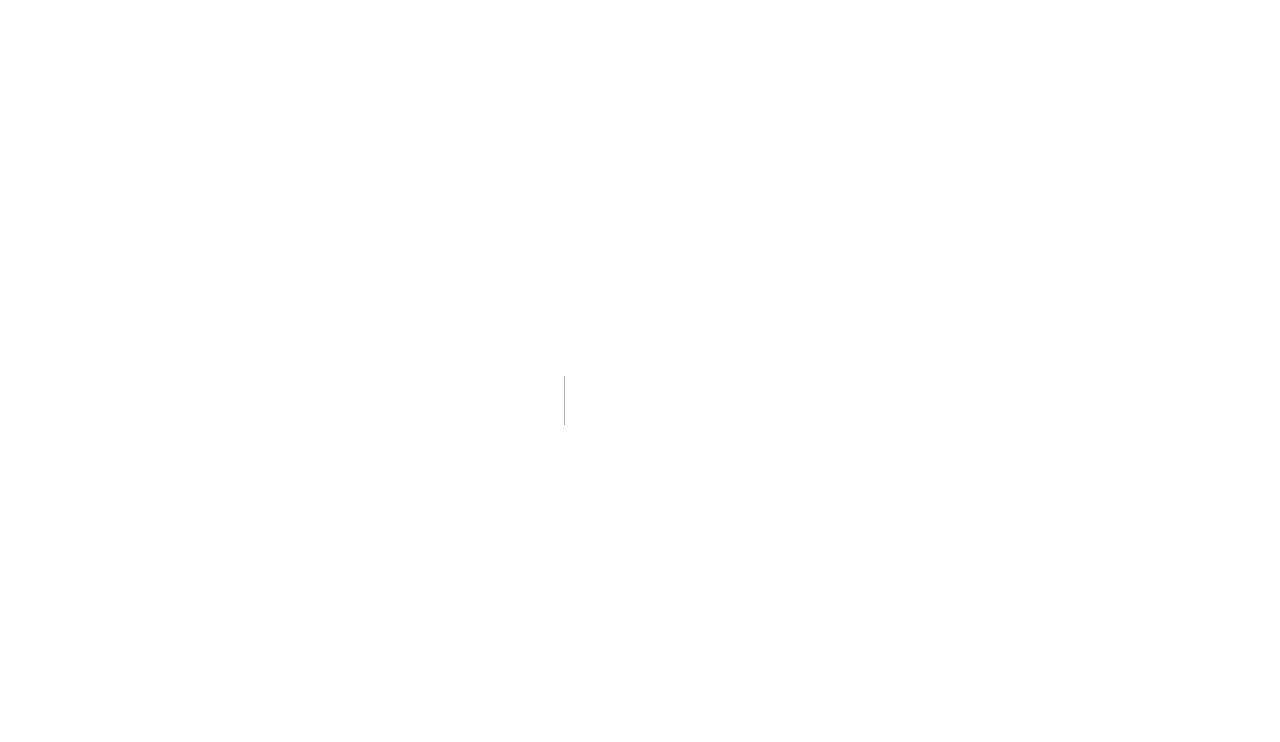
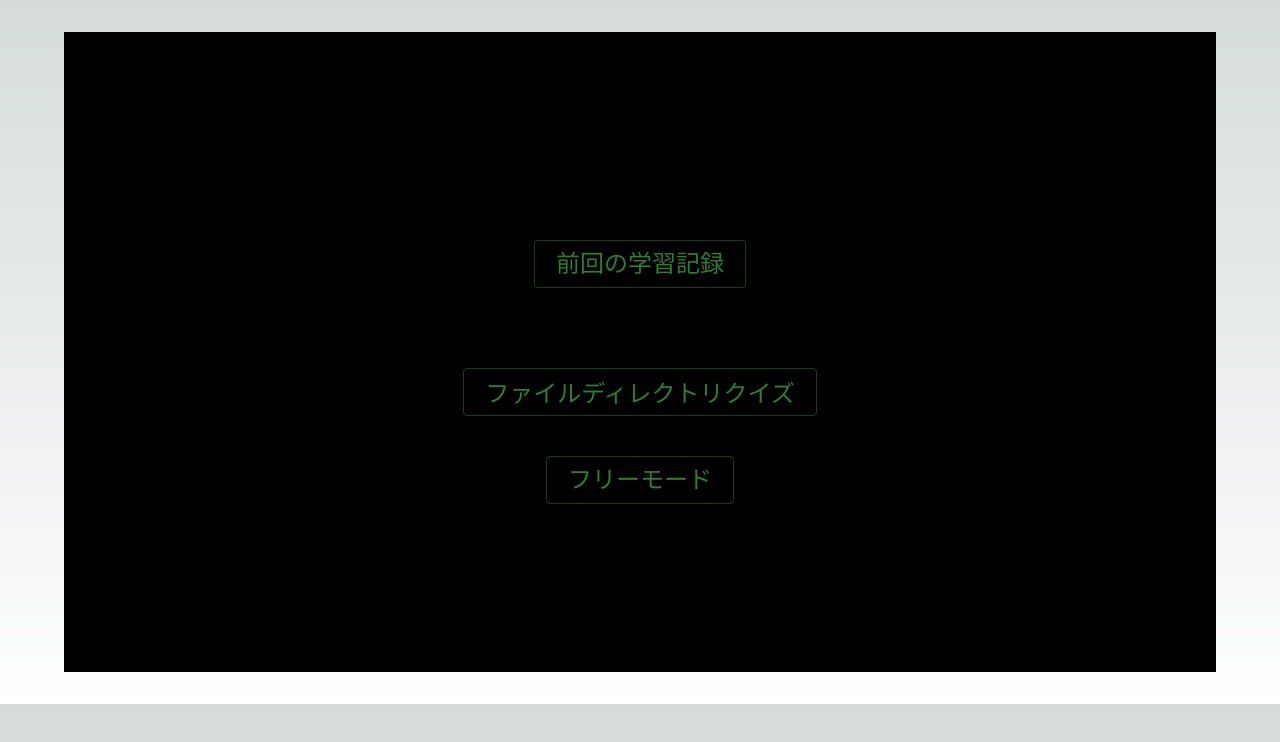
Before and after one commit to Hayato-Kossy/CLI-Command-Quiz-With-NextJS, a Next.js app in the folder cli-command-quiz/: page /myPage/1 in a window 1280 px wide. Before the commit this address had no page. Shown: the top 742 px of the page. Built offline with nearby package versions, Linux system fonts and the light colour scheme.

Commit message:
feat/adding MyPage

```diff
--- a/cli-command-quiz/componets/freeModeCLI.tsx
+++ b/cli-command-quiz/componets/freeModeCLI.tsx
@@ -33,7 +33,7 @@ function FreeModeCLI({ userName }: { userName: string}) {
         } else if (e.key === "ArrowDown") {
             cursorDownToGetHistories();
         }
-
+        else return
     }
 
     const appendEchoParagrah = () => {
--- /dev/null
+++ b/cli-command-quiz/componets/modes.tsx
@@ -0,0 +1,52 @@
+import React from "react";
+import { Box } from "@mui/system";
+import { Button } from "@mui/material";
+import { useRouter } from "next/router";
+import Container from '@mui/material/Container';
+import PrevStudyReport from "./prevStudyReport";
+const Modes = () => {
+  const router = useRouter()
+  const goToFreeMode = () => {
+    router.push(`/freeMode/${localStorage.getItem('userId')}`)
+  }
+    return (
+                <Box
+          height='80vh'
+          sx={{
+            my: 4,
+            display: 'flex',
+            flexDirection: 'column',
+            justifyContent: 'center',
+            alignItems: 'center',
+            backgroundColor: 'black'
+          }}
+        >
+          <PrevStudyReport></PrevStudyReport>
+        <Button
+        sx={ {
+          marginTop: 10,
+          typography: 'h5'
+        }}
+        variant='outlined'
+        size='large'
+        color='success'
+        >
+          <a style={{fontFamily:"Impact"}}>ファイルディレクトリクイズ</a>
+        </Button>
+        <Button
+        sx={ {
+          marginTop: 5,
+          typography: 'h5'
+        }}
+        variant='outlined'
+        size='large'
+        color='success'
+        onClick={goToFreeMode}
+        >
+          フリーモード
+        </Button>
+      </Box>
+    )
+}
+
+export default Modes
--- /dev/null
+++ b/cli-command-quiz/componets/prevStudyReport.tsx
@@ -0,0 +1,31 @@
+import React from 'react'
+import Box from '@mui/material/Box';
+import { Button } from '@mui/material';
+import Typography from '@mui/material';
+function PrevStudyReport() {
+  return (
+        <Box
+        sx={{
+            display: 'flex',
+            // flexDirection: 'column',
+            justifyContent: 'center',
+            alignItems: 'center',
+            backgroundColor: 'black',
+            color: 'success'
+          }}
+        >
+        <Button
+        sx={ {
+            marginTop: 5,
+            typography: 'h5'
+          }}
+          variant='outlined'
+          size='large'
+          color='success'>
+          前回の学習記録
+          </Button>
+        </Box>
+)
+}
+
+export default PrevStudyReport
--- a/cli-command-quiz/pages/freeMode/[id].tsx
+++ b/cli-command-quiz/pages/freeMode/[id].tsx
@@ -1,7 +1,7 @@
 import FreeModeCLI from "@/componets/freeModeCLI";
 import { useRouter } from "next/router";
 import { Button } from "@mui/material";
-const userName = "guest"
+const userName = localStorage.getItem("userName")!
 
 const freeMode = () => {
     return(
--- /dev/null
+++ b/cli-command-quiz/pages/myPage/[id].tsx
@@ -0,0 +1,13 @@
+import React from 'react'
+import Modes from '../../componets/modes'
+import PrevStudyReport from '@/componets/prevStudyReport'
+import Container from '@mui/material/Container';
+function myPage() {
+  return (
+    <Container maxWidth='lg'>
+      <Modes/>
+    </Container>
+  )
+}
+
+export default myPage
```
Also changed, not shown: cli-command-quiz/componets/appBar.tsx (+3 -6 lines), cli-command-quiz/componets/myPageButton.tsx (added, +23 -0 lines), cli-command-quiz/pages/index.tsx (+3 -35 lines).
